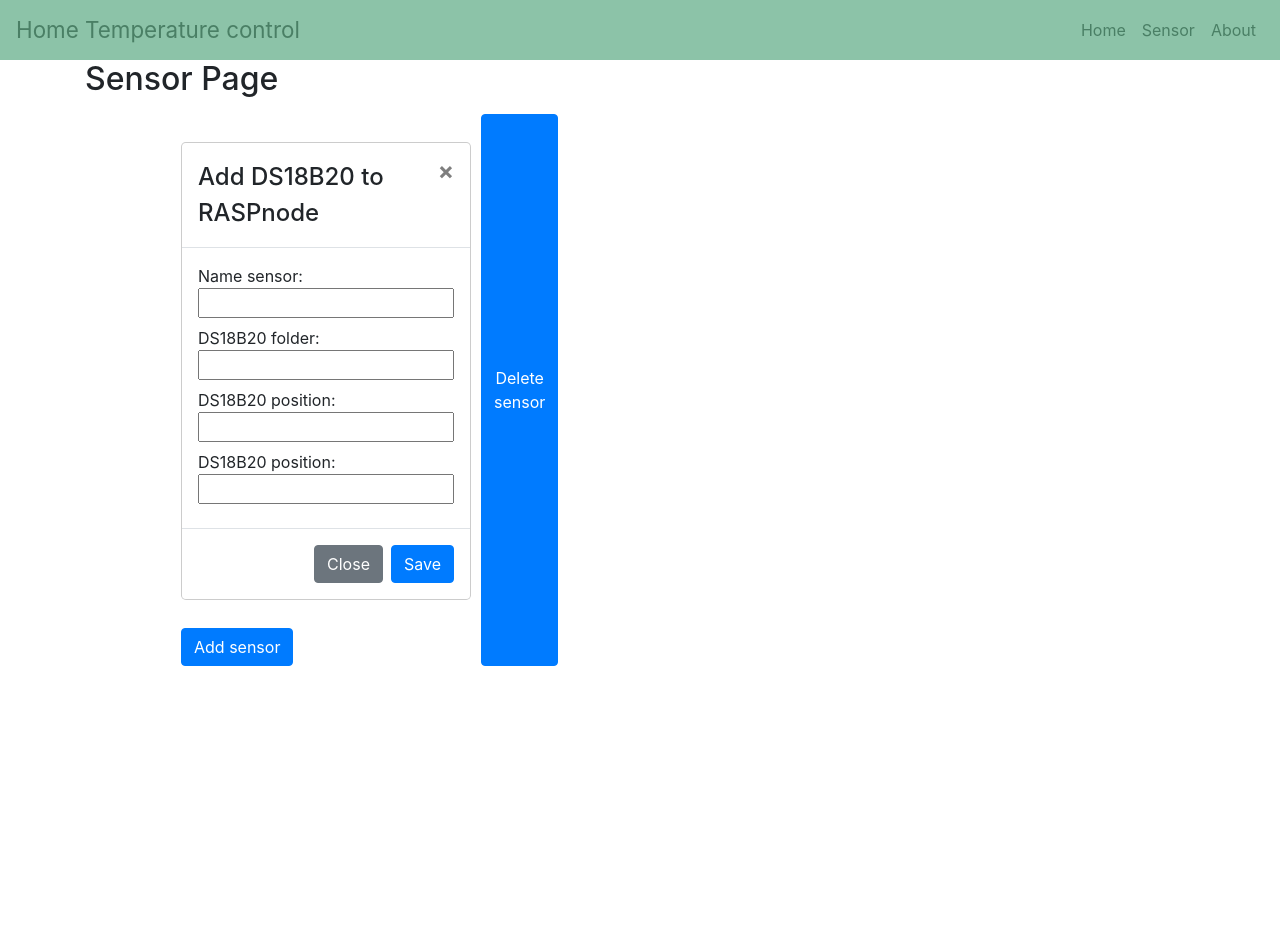
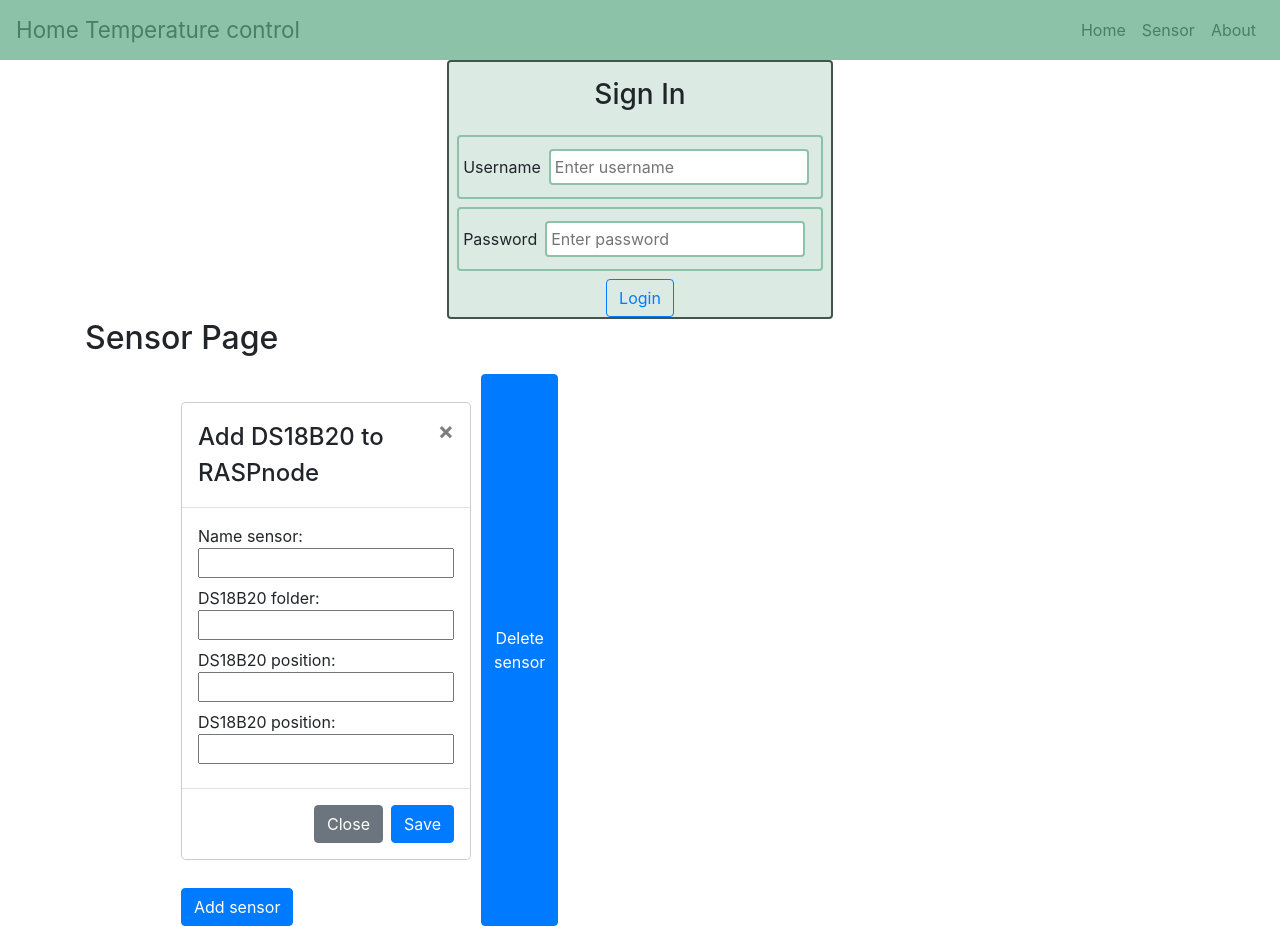
Before and after one commit to VoidMats/SmartHomeControl_UI, a React (Create React App) app in the folder temp_app/: page /sensor in a window 1280 px wide. Before the commit the page ends 800 px from the top, so only its background shows below. Built offline with nearby package versions, Linux system fonts and the light colour scheme.

Commit message:
Started with the login page

```diff
--- a/temp_app/src/App.js
+++ b/temp_app/src/App.js
@@ -1,20 +1,26 @@
 import React from 'react';
-import logo from './logo.svg';
+//import logo from './logo.svg';
 import './App.css';
 import 'bootstrap/dist/css/bootstrap.min.css';
 //import '../node_modules/bootstrap/dist/css/bootstrap.min.css';
 import { BrowserRouter as Router, Route, Switch } from "react-router-dom";
 import { NavigationBar } from './components/NavigationBar';
 import { Home } from './pages/Home';
-import Sensor from './pages/Sensor.js';
+import Login from './pages/Login';
+import Sensor from './pages/Sensor';
 import { About } from './pages/About';
 import { Nomatch } from './pages/Nomatch';
+import API from './classes/API.js';
 
-function App() {
+export default function App() {
+
+  const api = new API()
+
   return (
     <React.Fragment>
       <Router>
         <NavigationBar />
+        <Login api={api}/>
 
         <Switch>
           <Route exact path="/" component={Home} />
@@ -26,5 +32,3 @@ function App() {
     </React.Fragment>
   );
 }
-
-export default App;
--- a/temp_app/src/classes/API.js
+++ b/temp_app/src/classes/API.js
@@ -41,7 +41,8 @@ export default class APIData {
             "username": login,
             "password": pwd
         }
-        const path = this._createHttpPath("auth", []);
+        const path = this._createHttpPathRoute("auth/login");
+        console.log(path)
         const response = await fetch(path, {
             method: 'POST',
             headers: {
--- a/temp_app/src/components/ModalAddSensor.js
+++ b/temp_app/src/components/ModalAddSensor.js
@@ -52,7 +52,8 @@ export default class ModalAddSensor extends React.Component{
 
     handleChange(event) {
         const target = event.target
-        let value = ''
+        //let value = ''
+        console.log(target)
     }
 
     handleButtonSave(event) {
--- a/temp_app/src/components/NavigationBar.js
+++ b/temp_app/src/components/NavigationBar.js
@@ -33,6 +33,7 @@ export const NavigationBar = () => (
             <Nav.Link href="/about">About</Nav.Link>
         </Nav>
         </Navbar.Collapse>
+
     </Navbar>
   </Styles>
 )
--- a/temp_app/src/config.json
+++ b/temp_app/src/config.json
@@ -1,3 +1,4 @@
 {
-
+    "url": "192.168.0.252",
+    "port": 5054
 }
--- /dev/null
+++ b/temp_app/src/pages/Login.js
@@ -0,0 +1,173 @@
+
+import React, { Component } from "react";
+import styled from 'styled-components';
+//import API from '../classes/API.js';
+
+// TODO place login vertically in the middle
+const LoginStyle = styled.div`
+    .login-container {
+        height: 100%;
+        width: 100%;
+        margin:0;
+        display: flex;
+    }
+    .login-form {
+        background-color: #dbeae3;
+        border: 2px solid #42554b;
+        border-radius: 4px;
+        margin: auto;
+    }
+    .login-title {
+        text-align: center;
+        padding: 16px 0px;
+    }
+    .login-form-input {
+        border: 2px solid #8cc3a8;
+        border-radius: 4px;
+        margin: 8px 8px 8px 8px;
+        padding: 4px 4px 4px 4px;
+    }
+`;
+
+export default class Login extends Component {
+
+    constructor(props) {
+        super(props);
+
+        this.mounted = false;
+        //this.api = props.api;
+
+        this.state = {
+            loggedIn: false,
+            loggedInAs: '',
+            formUser: '',
+            formPassword: ''
+        }
+
+        this.handleLogin = this.handleLogin.bind(this);
+        this.handleLogut = this.handleLogut.bind(this);
+        this.handleChange = this.handleChange.bind(this);
+    }
+
+    componentDidMount() {
+        this.mounted = true;
+
+        const lsLoggedIn = localStorage.getItem('loggedIn');
+        const lsLoggedInAs = localStorage.getItem('loggedInAs');
+        if (lsLoggedIn === 'true') {
+            this.setState({
+                loggedIn: lsLoggedIn,
+                loggedInAs: lsLoggedInAs
+            })
+        }
+    }
+
+    componentDidUpdate(prevProps, prevState) {
+        // Can't update with undefined props
+        if (this.props !== undefined) {
+            // TODO place my code here
+        }
+    }
+
+    handleChange(event) {
+        const target = event.target;
+        const name = target.name;
+        let value = '';
+        switch (name) {
+            case 'formName':
+                value = target.value;
+                break;
+            case 'formPassword':
+                value = target.value;
+                break;
+            default:
+                console.error("Error - handleChange got default value")
+        }
+
+        this.setState({
+            [name]: value
+        });
+    }
+
+    handleLogin(event) {
+        console.log('This is triggered')
+
+        const res = this.props.api.login(this.state.formUser, this.state.formPassword)
+        console.log(res)
+
+        this.setState({
+            loggedIn: true,
+            loggedInAs: this.state.formUser
+        });
+        localStorage.setItem('loggedIn', true);
+        localStorage.setItem('loggedInAs', this.state.formUser);
+
+        event.preventDefault();
+    }
+
+    handleLogut() {
+        this.setState({
+            loggedIn: false,
+            loggedInAs: ''
+        });
+        localStorage.removeItem('loggedIn');
+        localStorage.removeItem('loggedInAs');
+    }
+
+    render() {
+        return (
+            <LoginStyle>
+                <div className="login-container">
+                    <form className="login-form">
+                        <h3 className="login-title">Sign In</h3>
+
+                        <div className="login-form-input">
+                            <label>Username</label>
+                            <input
+                                type="username"
+                                className="login-form-input"
+                                name="formName"
+                                placeholder="Enter username"
+                                value={this.state.formUser}
+                                onChange={this.handleChange} />
+                        </div>
+
+                        <div className="login-form-input">
+                            <label>Password</label>
+                            <input
+                                type="password"
+                                className="login-form-input"
+                                name="formPassword"
+                                placeholder="Enter password"
+                                value={this.state.formPassword}
+                                onChange={this.handleChange} />
+                        </div>
+
+                        <div className="row justify-content-center">
+                            <button
+                                type="submit"
+                                className="btn btn-outline-primary"
+                                onClick={this.handleLogin}>Login</button>
+                        </div>
+
+                    </form>
+                </div>
+            </LoginStyle>
+        );
+    }
+}
+
+/*
+<p className="login-forgot-password text-right">
+                            Forgot <a href="#">password?</a>
+                        </p>
+
+
+
+<div className="form-group">
+<div className="custom-control custom-checkbox">
+    <input type="checkbox" className="custom-control-input" id="customCheck1" />
+    <label className="custom-control-label" htmlFor="customCheck1">Remember me</label>
+    </div>
+</div>
+*/
--- a/temp_app/src/pages/Sensor.js
+++ b/temp_app/src/pages/Sensor.js
@@ -1,10 +1,10 @@
 
 import React, { Component } from 'react';
-import { Button, Container, Row } from 'react-bootstrap';
+import { Button, Container } from 'react-bootstrap';
 import styled from 'styled-components';
 import ErrorBoundary from '../components/ErrorBoundary.js';
 import ModalAddSensor from '../components/ModalAddSensor.js';
-import API from '../classes/API.js';
+//import API from '../classes/API.js';
 
 const GridWrapper = styled.div`
     display: grid;
```
